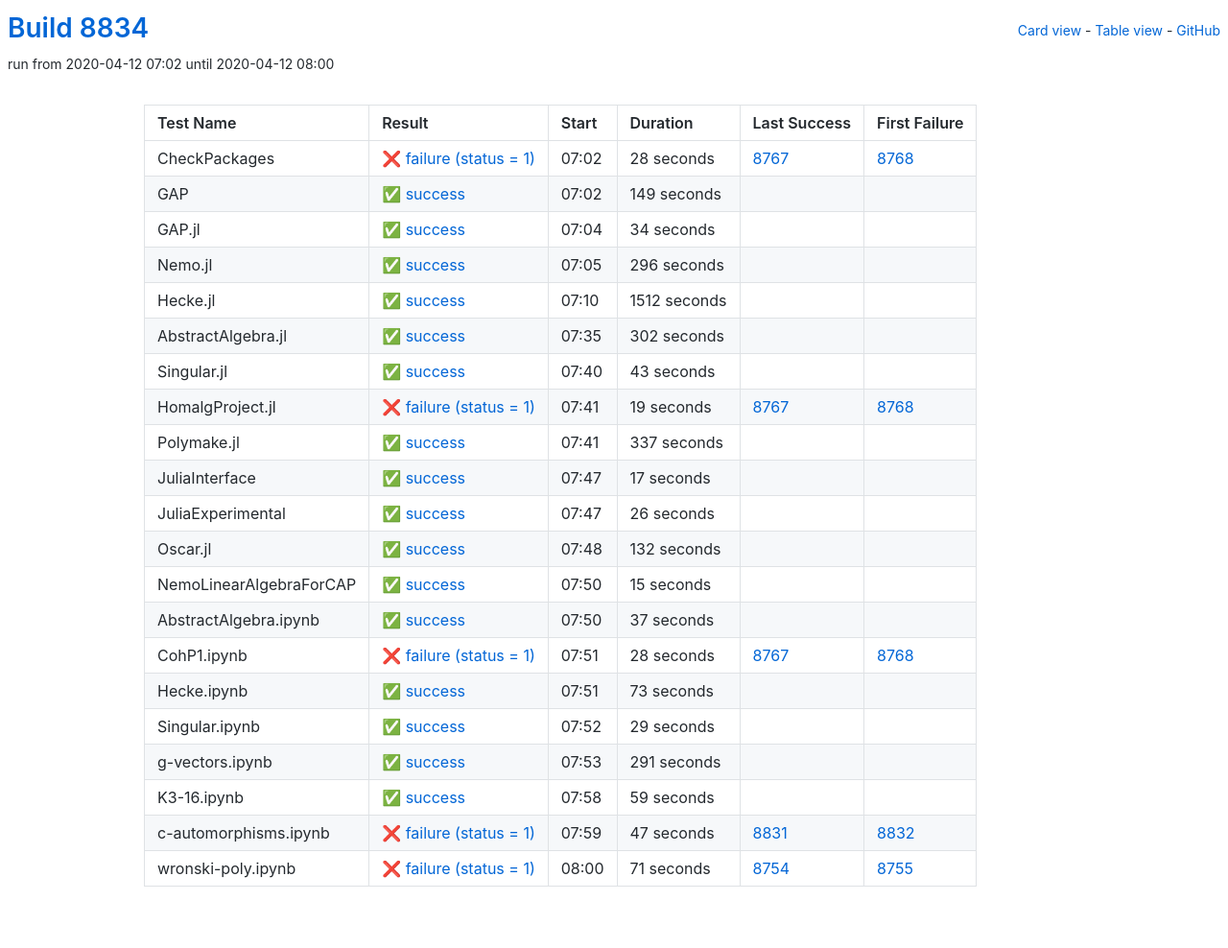
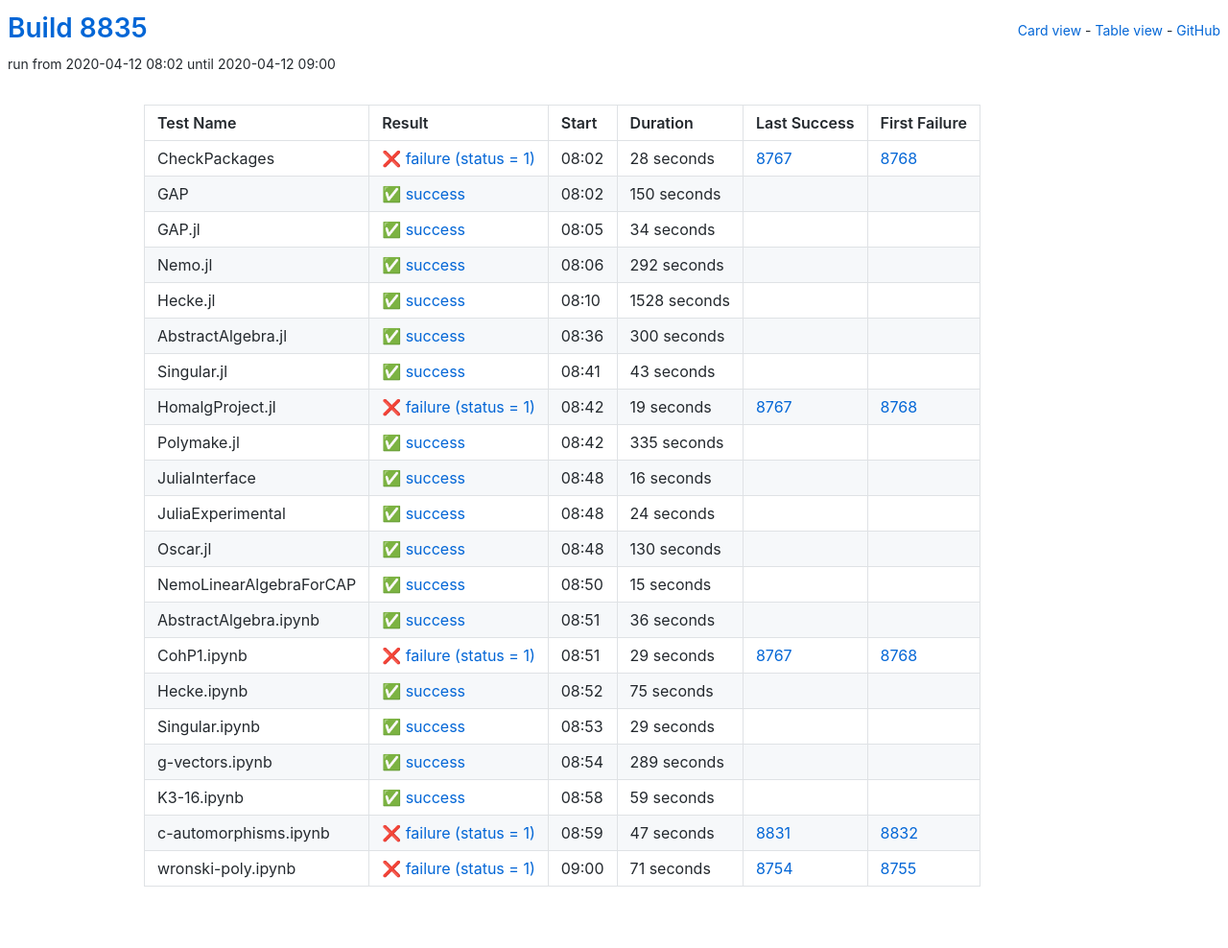
Before and after one commit to oscar-system/oscar-ci-status, a Jekyll site: the page built from table.html, in a window 1280 px wide. Shown: the whole page at 96% size. Built offline with Jekyll 4.4.1, drawn with Linux system fonts in a browser that asks for light colours.

Commit message:
Build 8835

```diff
--- a/_data/ci.yml
+++ b/_data/ci.yml
@@ -1,5 +1,5 @@
-build: 8834
-build_url: https://oscarci.mathematik.uni-kl.de/job/oscar/8834/
+build: 8835
+build_url: https://oscarci.mathematik.uni-kl.de/job/oscar/8835/
 job: oscar
 tests:
 - duration: 28
@@ -8,20 +8,20 @@
   first_failure_url: https://oscarci.mathematik.uni-kl.de/job/oscar/8768/
   last_success: 8767
   last_success_url: https://oscarci.mathematik.uni-kl.de/job/oscar/8767/
-  log: https://oscarci.mathematik.uni-kl.de/job/oscar/8834/artifact/logs/build-8834/CheckPackages.log
+  log: https://oscarci.mathematik.uni-kl.de/job/oscar/8835/artifact/logs/build-8835/CheckPackages.log
   name: CheckPackages
-  start: 2020-04-12 07:02
+  start: 2020-04-12 08:02
   status: failure
   success: false
-- duration: 149
+- duration: 150
   exitcode: 0
   first_failure: false
   first_failure_url: null
   last_success: false
   last_success_url: null
-  log: https://oscarci.mathematik.uni-kl.de/job/oscar/8834/artifact/logs/build-8834/GAP.log
+  log: https://oscarci.mathematik.uni-kl.de/job/oscar/8835/artifact/logs/build-8835/GAP.log
   name: GAP
-  start: 2020-04-12 07:02
+  start: 2020-04-12 08:02
   status: success
   success: true
 - duration: 34
@@ -30,42 +30,42 @@
   first_failure_url: null
   last_success: false
   last_success_url: null
-  log: https://oscarci.mathematik.uni-kl.de/job/oscar/8834/artifact/logs/build-8834/GAP.jl.log
+  log: https://oscarci.mathematik.uni-kl.de/job/oscar/8835/artifact/logs/build-8835/GAP.jl.log
   name: GAP.jl
-  start: 2020-04-12 07:04
+  start: 2020-04-12 08:05
   status: success
   success: true
-- duration: 296
+- duration: 292
   exitcode: 0
   first_failure: false
   first_failure_url: null
   last_success: false
   last_success_url: null
-  log: https://oscarci.mathematik.uni-kl.de/job/oscar/8834/artifact/logs/build-8834/Nemo.jl.log
+  log: https://oscarci.mathematik.uni-kl.de/job/oscar/8835/artifact/logs/build-8835/Nemo.jl.log
   name: Nemo.jl
-  start: 2020-04-12 07:05
+  start: 2020-04-12 08:06
   status: success
   success: true
-- duration: 1512
+- duration: 1528
   exitcode: 0
   first_failure: false
   first_failure_url: null
   last_success: false
   last_success_url: null
-  log: https://oscarci.mathematik.uni-kl.de/job/oscar/8834/artifact/logs/build-8834/Hecke.jl.log
+  log: https://oscarci.mathematik.uni-kl.de/job/oscar/8835/artifact/logs/build-8835/Hecke.jl.log
   name: Hecke.jl
-  start: 2020-04-12 07:10
+  start: 2020-04-12 08:10
   status: success
   success: true
-- duration: 302
+- duration: 300
   exitcode: 0
   first_failure: false
   first_failure_url: null
   last_success: false
   last_success_url: null
-  log: https://oscarci.mathematik.uni-kl.de/job/oscar/8834/artifact/logs/build-8834/AbstractAlgebra.jl.log
+  log: https://oscarci.mathematik.uni-kl.de/job/oscar/8835/artifact/logs/build-8835/AbstractAlgebra.jl.log
   name: AbstractAlgebra.jl
-  start: 2020-04-12 07:35
+  start: 2020-04-12 08:36
   status: success
   success: true
 - duration: 43
@@ -74,9 +74,9 @@
   first_failure_url: null
   last_success: false
   last_success_url: null
-  log: https://oscarci.mathematik.uni-kl.de/job/oscar/8834/artifact/logs/build-8834/Singular.jl.log
+  log: https://oscarci.mathematik.uni-kl.de/job/oscar/8835/artifact/logs/build-8835/Singular.jl.log
   name: Singular.jl
-  start: 2020-04-12 07:40
+  start: 2020-04-12 08:41
   status: success
   success: true
 - duration: 19
@@ -85,53 +85,53 @@
   first_failure_url: https://oscarci.mathematik.uni-kl.de/job/oscar/8768/
   last_success: 8767
   last_success_url: https://oscarci.mathematik.uni-kl.de/job/oscar/8767/
-  log: https://oscarci.mathematik.uni-kl.de/job/oscar/8834/artifact/logs/build-8834/HomalgProject.jl.log
+  log: https://oscarci.mathematik.uni-kl.de/job/oscar/8835/artifact/logs/build-8835/HomalgProject.jl.log
   name: HomalgProject.jl
-  start: 2020-04-12 07:41
+  start: 2020-04-12 08:42
   status: failure
   success: false
-- duration: 337
+- duration: 335
   exitcode: 0
   first_failure: false
   first_failure_url: null
   last_success: false
   last_success_url: null
-  log: https://oscarci.mathematik.uni-kl.de/job/oscar/8834/artifact/logs/build-8834/Polymake.jl.log
+  log: https://oscarci.mathematik.uni-kl.de/job/oscar/8835/artifact/logs/build-8835/Polymake.jl.log
   name: Polymake.jl
-  start: 2020-04-12 07:41
+  start: 2020-04-12 08:42
   status: success
   success: true
-- duration: 17
+- duration: 16
   exitcode: 0
   first_failure: false
   first_failure_url: null
   last_success: false
   last_success_url: null
-  log: https://oscarci.mathematik.uni-kl.de/job/oscar/8834/artifact/logs/build-8834/JuliaInterface.log
+  log: https://oscarci.mathematik.uni-kl.de/job/oscar/8835/artifact/logs/build-8835/JuliaInterface.log
   name: JuliaInterface
-  start: 2020-04-12 07:47
+  start: 2020-04-12 08:48
   status: success
   success: true
-- duration: 26
+- duration: 24
   exitcode: 0
   first_failure: false
   first_failure_url: null
   last_success: false
   last_success_url: null
-  log: https://oscarci.mathematik.uni-kl.de/job/oscar/8834/artifact/logs/build-8834/JuliaExperimental.log
+  log: https://oscarci.mathematik.uni-kl.de/job/oscar/8835/artifact/logs/build-8835/JuliaExperimental.log
   name: JuliaExperimental
-  start: 2020-04-12 07:47
+  start: 2020-04-12 08:48
   status: success
   success: true
-- duration: 132
+- duration: 130
   exitcode: 0
   first_failure: false
   first_failure_url: null
   last_success: false
   last_success_url: null
-  log: https://oscarci.mathematik.uni-kl.de/job/oscar/8834/artifact/logs/build-8834/Oscar.jl.log
+  log: https://oscarci.mathematik.uni-kl.de/job/oscar/8835/artifact/logs/build-8835/Oscar.jl.log
   name: Oscar.jl
-  start: 2020-04-12 07:48
+  start: 2020-04-12 08:48
   status: success
   success: true
 - duration: 15
@@ -140,42 +140,42 @@
   first_failure_url: null
   last_success: false
   last_success_url: null
-  log: https://oscarci.mathematik.uni-kl.de/job/oscar/8834/artifact/logs/build-8834/NemoLinearAlgebraForCAP.log
+  log: https://oscarci.mathematik.uni-kl.de/job/oscar/8835/artifact/logs/build-8835/NemoLinearAlgebraForCAP.log
   name: NemoLinearAlgebraForCAP
-  start: 2020-04-12 07:50
+  start: 2020-04-12 08:50
   status: success
   success: true
-- duration: 37
+- duration: 36
   exitcode: 0
   first_failure: false
   first_failure_url: null
   last_success: false
   last_success_url: null
-  log: https://oscarci.mathematik.uni-kl.de/job/oscar/8834/artifact/logs/build-8834/AbstractAlgebra.ipynb.log
+  log: https://oscarci.mathematik.uni-kl.de/job/oscar/8835/artifact/logs/build-8835/AbstractAlgebra.ipynb.log
   name: AbstractAlgebra.ipynb
-  start: 2020-04-12 07:50
+  start: 2020-04-12 08:51
   status: success
   success: true
-- duration: 28
+- duration: 29
   exitcode: 1
   first_failure: 8768
   first_failure_url: https://oscarci.mathematik.uni-kl.de/job/oscar/8768/
   last_success: 8767
   last_success_url: https://oscarci.mathematik.uni-kl.de/job/oscar/8767/
-  log: https://oscarci.mathematik.uni-kl.de/job/oscar/8834/artifact/logs/build-8834/CohP1.ipynb.log
+  log: https://oscarci.mathematik.uni-kl.de/job/oscar/8835/artifact/logs/build-8835/CohP1.ipynb.log
   name: CohP1.ipynb
-  start: 2020-04-12 07:51
+  start: 2020-04-12 08:51
   status: failure
   success: false
-- duration: 73
+- duration: 75
   exitcode: 0
   first_failure: false
   first_failure_url: null
   last_success: false
   last_success_url: null
-  log: https://oscarci.mathematik.uni-kl.de/job/oscar/8834/artifact/logs/build-8834/Hecke.ipynb.log
+  log: https://oscarci.mathematik.uni-kl.de/job/oscar/8835/artifact/logs/build-8835/Hecke.ipynb.log
   name: Hecke.ipynb
-  start: 2020-04-12 07:51
+  start: 2020-04-12 08:52
   status: success
   success: true
 - duration: 29
@@ -184,20 +184,20 @@
   first_failure_url: null
   last_success: false
   last_success_url: null
-  log: https://oscarci.mathematik.uni-kl.de/job/oscar/8834/artifact/logs/build-8834/Singular.ipynb.log
+  log: https://oscarci.mathematik.uni-kl.de/job/oscar/8835/artifact/logs/build-8835/Singular.ipynb.log
   name: Singular.ipynb
-  start: 2020-04-12 07:52
+  start: 2020-04-12 08:53
   status: success
   success: true
-- duration: 291
+- duration: 289
   exitcode: 0
   first_failure: false
   first_failure_url: null
   last_success: false
   last_success_url: null
-  log: https://oscarci.mathematik.uni-kl.de/job/oscar/8834/artifact/logs/build-8834/g-vectors.ipynb.log
+  log: https://oscarci.mathematik.uni-kl.de/job/oscar/8835/artifact/logs/build-8835/g-vectors.ipynb.log
   name: g-vectors.ipynb
-  start: 2020-04-12 07:53
+  start: 2020-04-12 08:54
   status: success
   success: true
 - duration: 59
@@ -206,9 +206,9 @@
   first_failure_url: null
   last_success: false
   last_success_url: null
-  log: https://oscarci.mathematik.uni-kl.de/job/oscar/8834/artifact/logs/build-8834/K3-16.ipynb.log
+  log: https://oscarci.mathematik.uni-kl.de/job/oscar/8835/artifact/logs/build-8835/K3-16.ipynb.log
   name: K3-16.ipynb
-  start: 2020-04-12 07:58
+  start: 2020-04-12 08:58
   status: success
   success: true
 - duration: 47
@@ -217,9 +217,9 @@
   first_failure_url: https://oscarci.mathematik.uni-kl.de/job/oscar/8832/
   last_success: 8831
   last_success_url: https://oscarci.mathematik.uni-kl.de/job/oscar/8831/
-  log: https://oscarci.mathematik.uni-kl.de/job/oscar/8834/artifact/logs/build-8834/c-automorphisms.ipynb.log
+  log: https://oscarci.mathematik.uni-kl.de/job/oscar/8835/artifact/logs/build-8835/c-automorphisms.ipynb.log
   name: c-automorphisms.ipynb
-  start: 2020-04-12 07:59
+  start: 2020-04-12 08:59
   status: failure
   success: false
 - duration: 71
@@ -228,8 +228,8 @@
   first_failure_url: https://oscarci.mathematik.uni-kl.de/job/oscar/8755/
   last_success: 8754
   last_success_url: https://oscarci.mathematik.uni-kl.de/job/oscar/8754/
-  log: https://oscarci.mathematik.uni-kl.de/job/oscar/8834/artifact/logs/build-8834/wronski-poly.ipynb.log
+  log: https://oscarci.mathematik.uni-kl.de/job/oscar/8835/artifact/logs/build-8835/wronski-poly.ipynb.log
   name: wronski-poly.ipynb
-  start: 2020-04-12 08:00
+  start: 2020-04-12 09:00
   status: failure
   success: false
```
Also changed, not shown: README.md.
